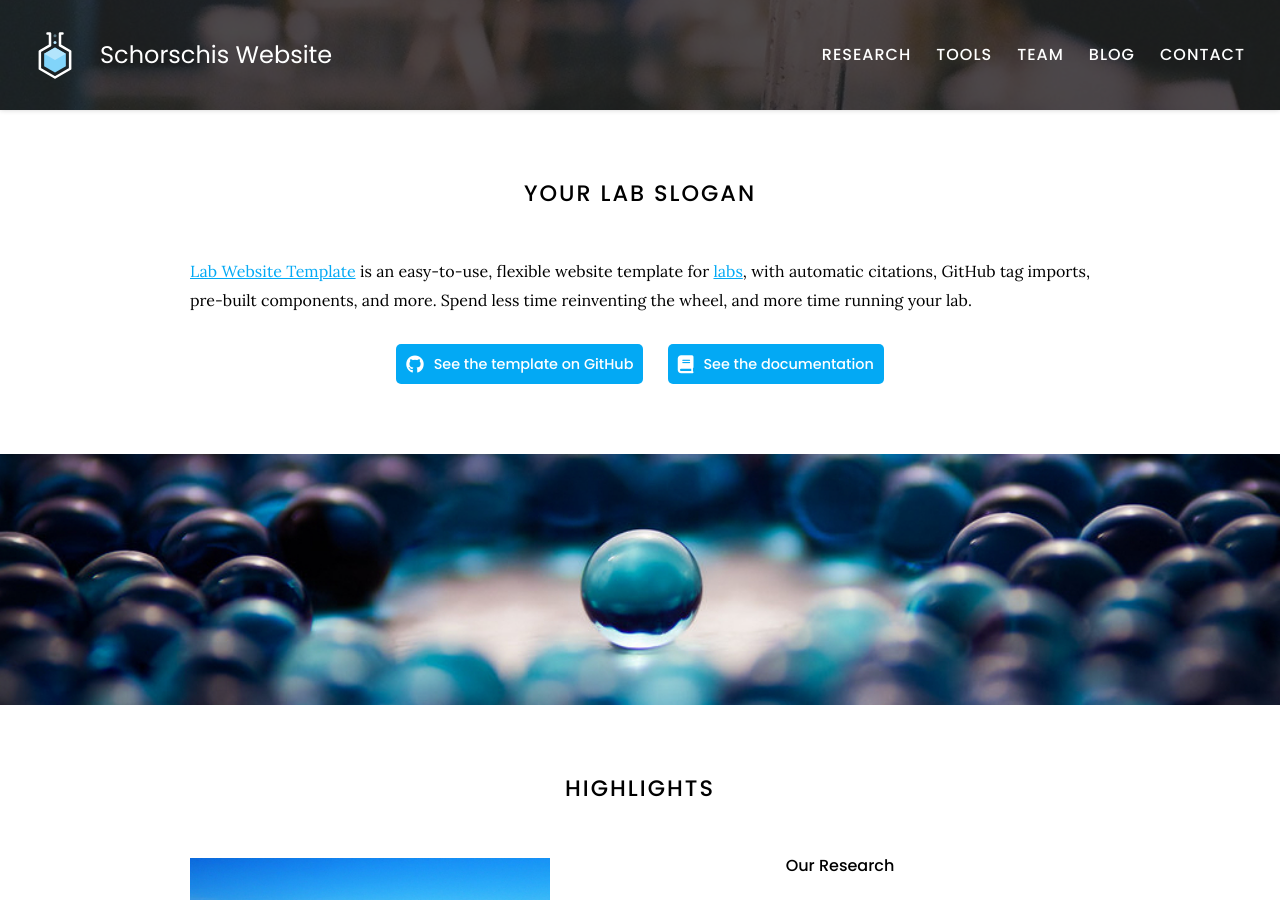
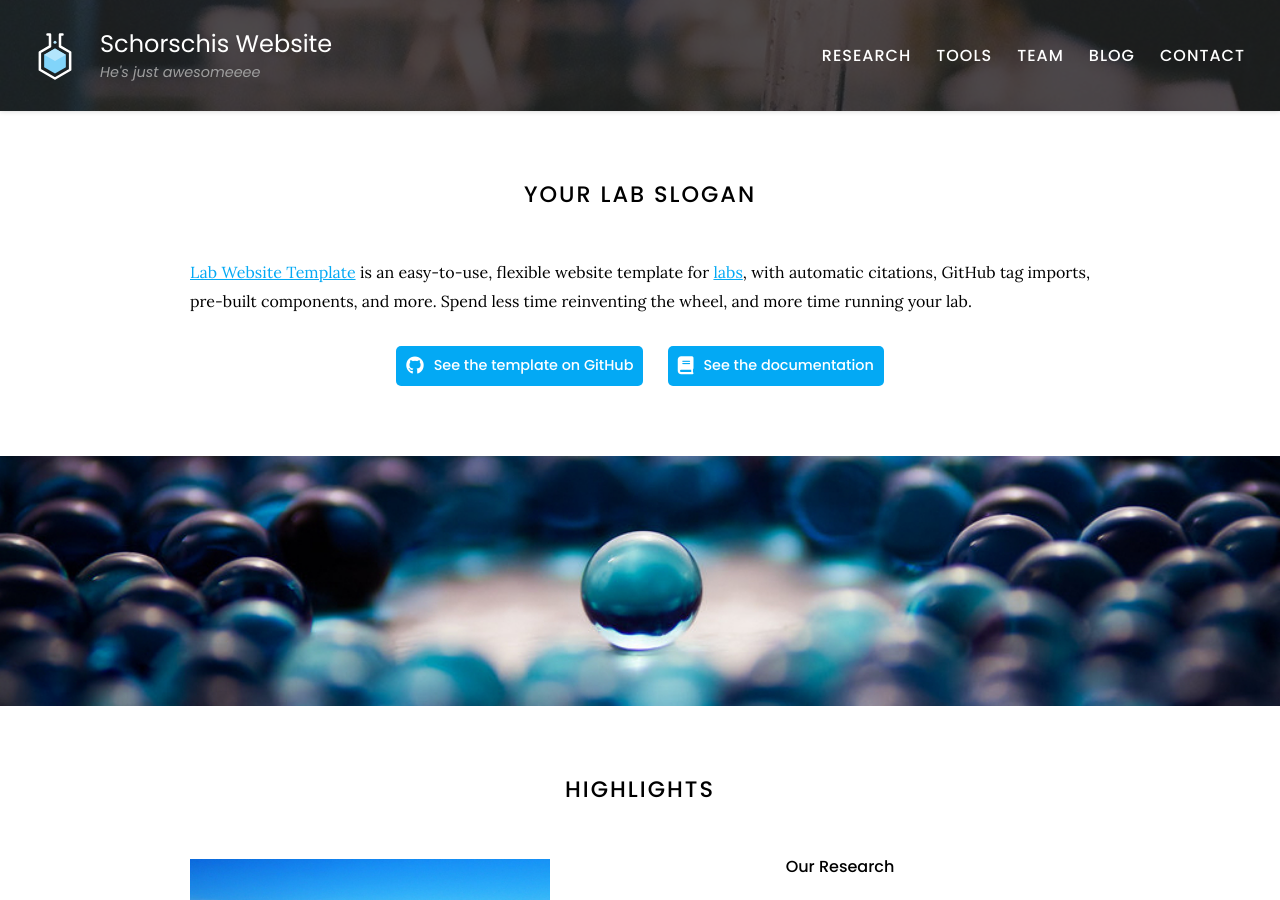
Before and after one commit to geowei1/geowei1.github.io, a Jekyll site: the page built from index.md, in a window 1280 px wide and 900 px high. Built offline with Jekyll 4.4.1, drawn with Linux system fonts in a browser that asks for light colours.

Commit message:
Update _config.yaml

```diff
--- a/_config.yaml
+++ b/_config.yaml
@@ -2,6 +2,7 @@
 
 # site properties and page defaults
 title: Schorschis Website
+subtitle: He's just awesomeeee
 description: balblabla
 logo: images/logo.svg
 header: images/background.jpg
```
